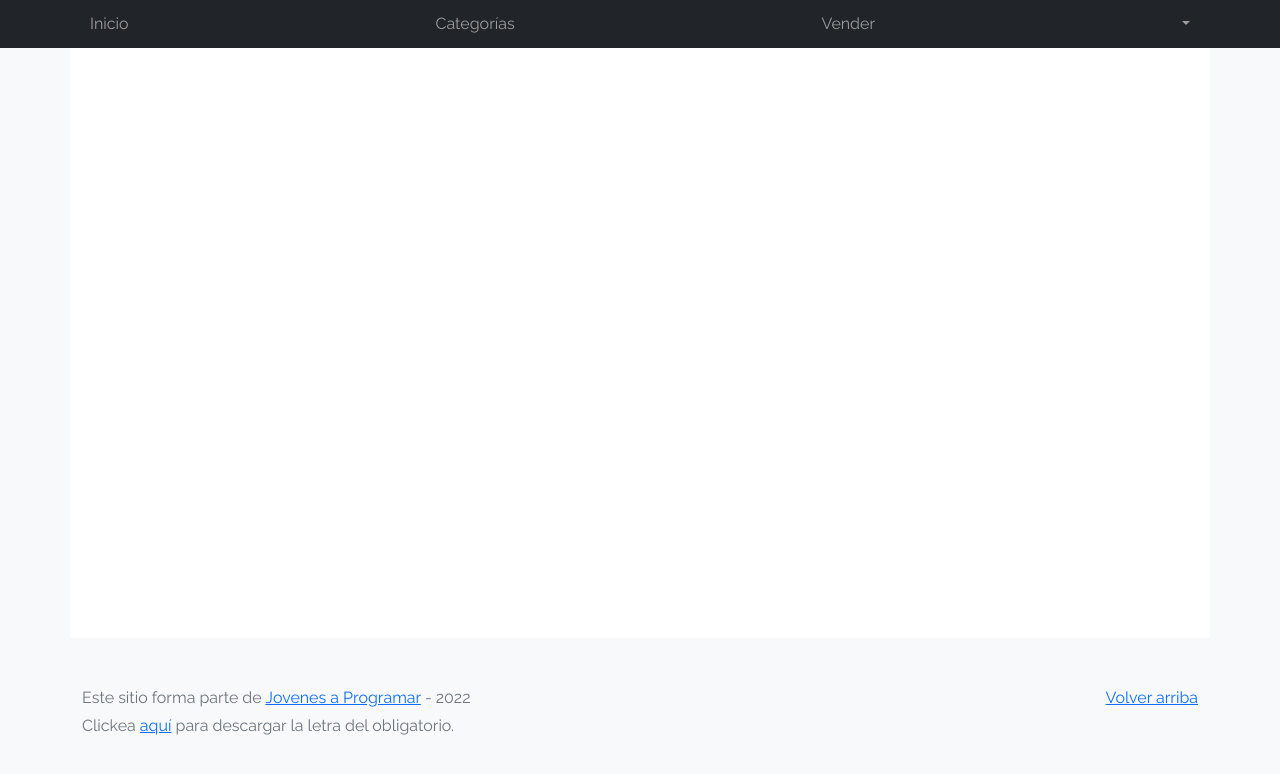
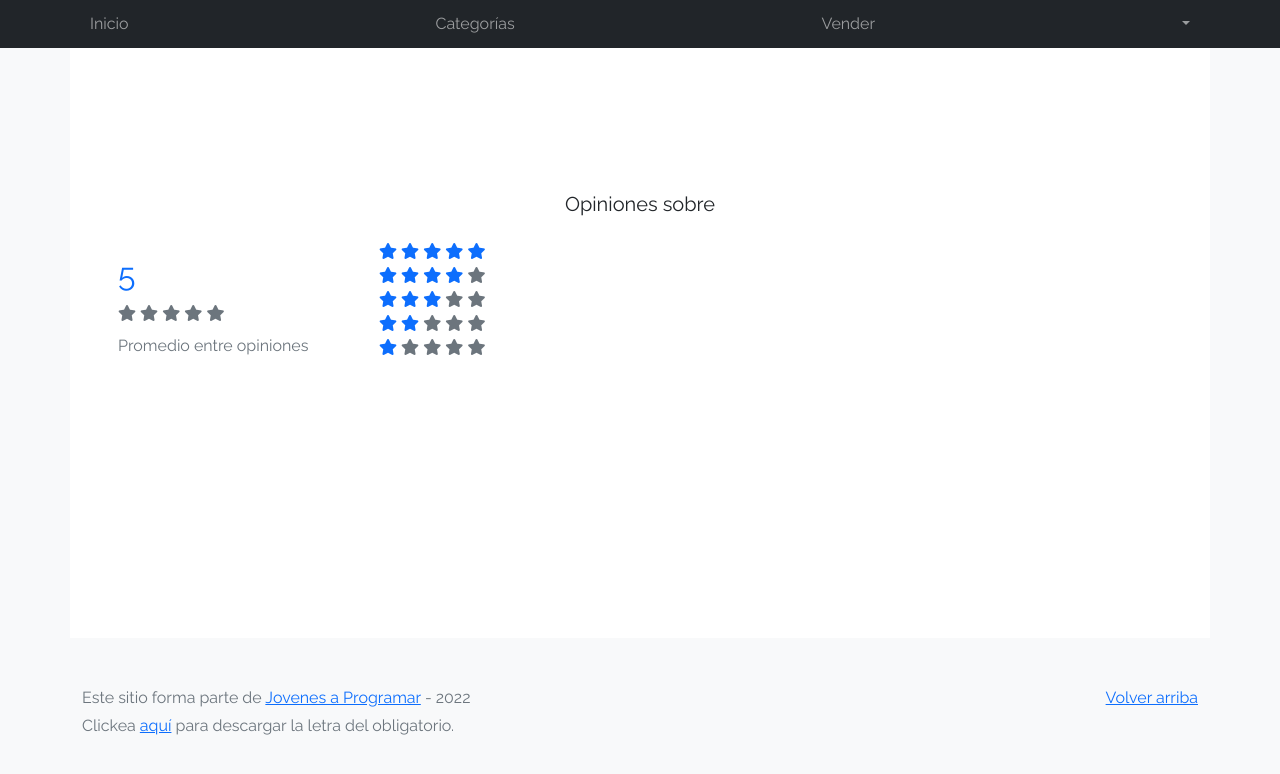
Before and after one commit to gabrielfagundeznievas/e-commerceJaP, a plain HTML site: page product-info.html in a window 1280 px wide. Drawn offline with Linux system fonts and the light colour scheme; no server answers.

Commit message:
agregando raiting(inconpleto)

```diff
--- a/css/styles.css
+++ b/css/styles.css
@@ -186,7 +186,7 @@ a.custom-card:hover {
 }
 
 .checked {
-  color: orange;
+  color: blue;
 }
 
 .product {
--- a/js/product-info.js
+++ b/js/product-info.js
@@ -50,6 +50,20 @@ async function showComments() {
   try {
     const result = await fetch(PRODUCT_INFO_COMMENTS_URL + localStorage.catID + ".json");
     const data = await result.json();
+
+    const secCommenters = document.getElementById('secCommenters');
+    const promedioComentarios = document.getElementById('promedioComentarios');
+
+    promedioComentarios.textContent = await title.textContent
+
+    let promedio = 0;
+    for(comentario of data){
+      promedio += comentario.score
+    }
+    promedio = promedio/data.length
+
+
+    console.log(promedio)
     console.log(data);
   }catch(error){
     console.log(error)
--- a/product-info.html
+++ b/product-info.html
@@ -6,6 +6,7 @@
   <meta name="viewport" content="width=device-width, initial-scale=1, shrink-to-fit=no">
   <title>eMercado - Todo lo que busques está aquí</title>
 
+  <link rel="stylesheet" href="https://cdnjs.cloudflare.com/ajax/libs/font-awesome/4.7.0/css/font-awesome.min.css">
   <link href="https://fonts.googleapis.com/css?family=Raleway:300,300i,400,400i,700,700i,900,900i" rel="stylesheet">
   <link href="css/font-awesome.min.css" rel="stylesheet">
   <link href="css/bootstrap.min.css" rel="stylesheet">
@@ -51,8 +52,58 @@
       <section class="col-3" id="data">
       </section>
     </header>
-    <footer class="container">
-
+    <footer class="container" id="secCommenters">
+      <h5 class="text-center mb-4">Opiniones sobre <span id="promedioComentarios"></span></h5 class="text-center">
+      <div class="row container">
+        <section class="col-3" id="promedioRating">
+          <h2 id="numbrePromedio" class="mt-3 text-primary">5</h2>
+          <div id="starNumberPromedio" class="mb-2">
+            <span class="fa fa-star text-muted"></span>
+            <span class="fa fa-star text-muted"></span>
+            <span class="fa fa-star text-muted"></span>
+            <span class="fa fa-star text-muted"></span>
+            <span class="fa fa-star text-muted"></span>
+          </div>
+          <p class="text-muted">Promedio entre <span id="cantOpiniones"></span> opiniones</p>
+        </section>
+        <section class="col-5" id="rating">
+          <div id="star5">
+            <span class="fa fa-star text-primary"></span>
+            <span class="fa fa-star text-primary"></span>
+            <span class="fa fa-star text-primary"></span>
+            <span class="fa fa-star text-primary"></span>
+            <span class="fa fa-star text-primary"></span>
+          </div>
+          <div id="star4">
+            <span class="fa fa-star text-primary"></span>
+            <span class="fa fa-star text-primary"></span>
+            <span class="fa fa-star text-primary"></span>
+            <span class="fa fa-star text-primary"></span>
+            <span class="fa fa-star text-muted"></span>
+          </div>
+          <div id="star3">
+            <span class="fa fa-star text-primary"></span>
+            <span class="fa fa-star text-primary"></span>
+            <span class="fa fa-star text-primary"></span>
+            <span class="fa fa-star text-muted"></span>
+            <span class="fa fa-star text-muted"></span>
+          </div>
+          <div id="star2">
+            <span class="fa fa-star text-primary"></span>
+            <span class="fa fa-star text-primary"></span>
+            <span class="fa fa-star text-muted"></span>
+            <span class="fa fa-star text-muted"></span>
+            <span class="fa fa-star text-muted"></span>
+          </div>
+          <div id="star1">
+            <span class="fa fa-star text-primary"></span>
+            <span class="fa fa-star text-muted"></span>
+            <span class="fa fa-star text-muted"></span>
+            <span class="fa fa-star text-muted"></span>
+            <span class="fa fa-star text-muted"></span>
+          </div>
+        </section>
+      </div>
     </footer>
   </main>
   <footer class="text-muted">
```
